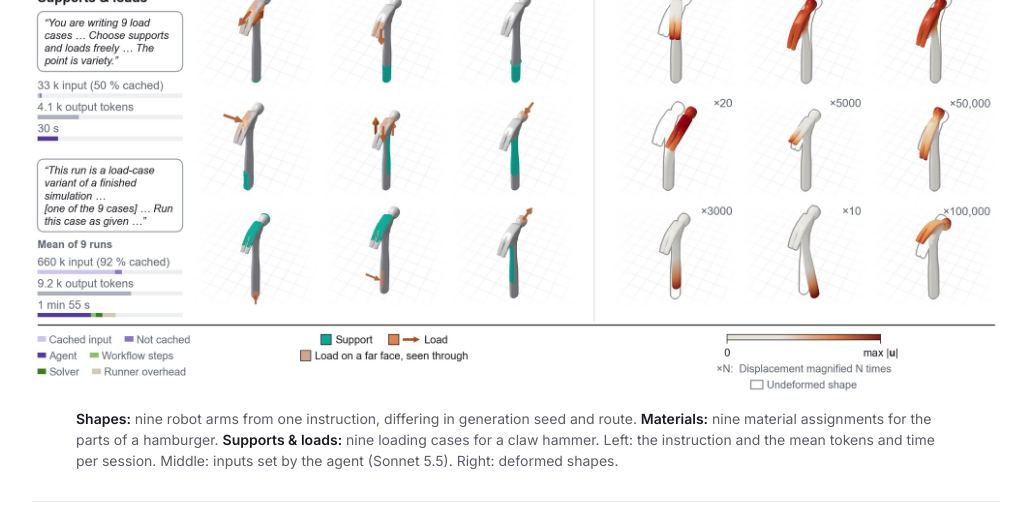
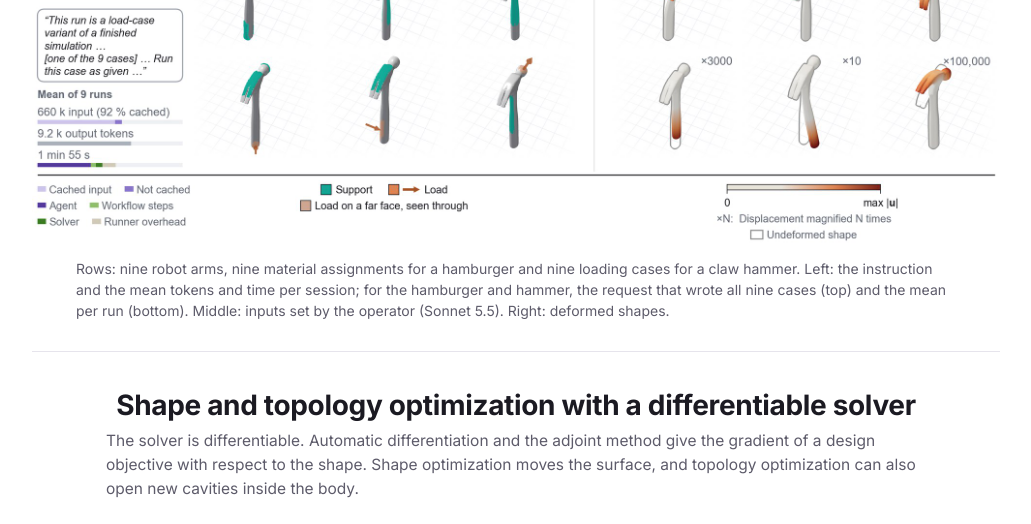
Before and after one commit to LuoXueling/luoxueling.github.io, a Jekyll site: the page mechfoundry/index.html, which Jekyll copies as it is, in a window 1280 px wide and 1400 px high, scrolled down 6801 px. Shown: the top 524 px of the window, without its empty margins (124-1155 px from the left). Built offline with Jekyll 4.4.1, drawn with Linux system fonts in a browser that asks for light colours; some of the changed text lies outside the part shown.

Commit message:
Minor fixes

```diff
--- a/_config.yml
+++ b/_config.yml
@@ -25,7 +25,7 @@ author:
   avatar           : "avatar.jpg"
   name             : "Xueling (Sterling) Luo"
   pronouns         :
-  bio              : "A new PhD student working on computational solid mechanics integrated with machine learning"
+  bio              : "PhD student working on computational solid mechanics integrated with machine learning"
   location         : "Ithaca, NY, USA"
   employer         : "Cornell University"
   uri              : # URL
--- a/mechfoundry/index.html
+++ b/mechfoundry/index.html
@@ -214,7 +214,7 @@
   <video controls autoplay muted loop playsinline preload="metadata" poster="static/img/demo_poster.jpg" width="1920" height="1080">
     <source src="static/video/demo.mp4" type="video/mp4">
   </video>
-  <p class="cap" style="text-align:center">From the prompt “simulate a park bench”, the AI agent operator generates the shape, segments it into parts, poses supports and loads, assigns materials and solves the nonlinear response. The design can then optionally be optimized for load-carrying ability. The video ends on 21 of the 50 objects the operator ran autonomously.</p>
+  <p class="cap" style="text-align:center">The operator receives the prompt “simulate a park bench”. It generates the shape, segments it into parts, poses supports and loads, assigns materials and solves the nonlinear response. The design can then be optimized for load-carrying ability.</p>
   </div>
 </section>
 
@@ -227,35 +227,35 @@
 </section>
 
 <section id="gallery">
-  <h2>From a few words to a solved simulation, for 50 objects</h2>
-  <p class="sub">The agent was given only a short description of each object, such as “a park bench”. It works from an operator skill, a set of generic instructions, reference material and scripts that frame its role as that of an engineer. Following it, the agent first wrote a case brief stating how the object is used, where it is held, what loads it and how large each load is. From there it generated the shape, decided where the object is supported and loaded, assigned materials and ran the simulation without further input. On average a session took 6.5 minutes and cost US$1.3 at API price.</p>
+  <h2>Fifty objects simulated from short descriptions</h2>
+  <p class="sub">We gave the AI agent operator only a short description of each object, such as “a park bench”. The operator follows an operator skill, a set of generic instructions, reference material and scripts written for the role of an engineer, and runs the workflow without further input. A session took 6.5 minutes and cost US$1.3 at API price on average.</p>
   <img width="2800" height="1711" class="fig" src="static/img/gallery.jpg" alt="50 generated objects, each deformed under the loading case the agent posed" loading="lazy">
-  <p class="cap">Each object was posed, simulated and checked by the AI agent operator (Claude Code with Opus 5.5) from a few words of description, across 10 categories from household items to landmarks. Color: displacement magnitude. Gray outline: undeformed shape.</p>
+  <p class="cap">The 50 objects come from 10 categories, from household items to landmarks, and each was run by Claude Code with Opus 5.5. Color shows the displacement magnitude, and the gray outline is the undeformed shape.</p>
 </section>
 
 <section id="method">
-  <h2>Making every step of structural analysis automatable for an AI agent</h2>
-  <p class="sub">Shapes produced by generative models often contain disconnected pieces and self-intersections, which conventional tetrahedral meshers reject. They also have no CAD faces on which to place loads and no division into parts. MechFoundry stores each shape as a signed distance field on an adaptive octree that does not need to follow the surface, and it splits the surface into parts so that supports, loads and materials can be assigned part by part.</p>
+  <h2>A workflow that an AI agent can run end to end</h2>
+  <p class="sub">Generated shapes often have disconnected pieces and self-intersections, which conventional tetrahedral meshers reject. They also have no CAD faces for placing loads and are not divided into parts. MechFoundry stores each shape as a signed distance field on an adaptive octree that does not have to follow the surface, and segments the surface into parts. Support and load regions can then be selected by part, position or facing direction, and each part can have its own material.</p>
   <img width="2400" height="1960" class="fig" src="static/img/overview.jpg" alt="Comparison of workflows and the MechFoundry pipeline" loading="lazy">
-  <p class="cap"><b>a,</b> Generated shapes can obstruct a general-purpose agent at every step of a conventional workflow (middle row, illustrative); MechFoundry makes each step automatable. <b>b,</b> Shape generation, segmentation, AI-assisted supports, loads and materials, and a differentiable diffuse Nitsche solver on an adaptive octree in NVIDIA Warp.</p>
+  <p class="cap"><b>a,</b> The five steps of a simulation of “a sitting rabbit”, done by an engineer (top), by a general-purpose agent writing its own scripts (middle, illustrative) and by MechFoundry (bottom). <b>b,</b> The MechFoundry workflow. AI subagents propose the supports, loads and materials, and the differentiable diffuse Nitsche solver runs on an adaptive octree in NVIDIA Warp.</p>
 </section>
 
 <section id="sessions">
-  <h2>The agent decides how each object is used, held, loaded and made</h2>
-  <p class="sub">Before computing anything, the agent writes down how the object is used, where it is held, what loads it and how large each load is. For example, the park bench is held at its four feet and loaded on the seat and backrest, while the hammer gets a steel head and a wooden handle. Each row shows these choices followed by the solved deformation.</p>
+  <h2>Six sessions in detail</h2>
+  <p class="sub">Each row is one of the 50 autonomous sessions, and the columns follow the order of the work. The operator first wrote a case brief stating how the object is used, where it is held, what loads it and how large each load is. It then picked a route for generating the shape. AI subagents proposed the support and load regions and a material for each part, and the operator approved or edited each proposal after looking at the rendered result. Last, it checked the solved deformation.</p>
   <img width="2400" height="2298" class="fig" src="static/img/agentic_results.jpg" alt="Six autonomous sessions: shape, supports and loads, materials, deformed shape" loading="lazy">
-  <p class="cap">Six of the 50 sessions, one per row: the session’s tokens and wall-clock time, the generated shape, supports (teal) and loads (orange), per-part Young’s modulus, and the deformed shape.</p>
+  <p class="cap">Columns: the session’s tokens and wall-clock time, the generated shape, supports (teal) and loads (orange), per-part Young’s modulus (log scale), and the deformed shape (magnified by the factor at the upper right).</p>
 </section>
 
 <section id="grades">
-  <h2>How language-model reviewers graded the agent’s engineering judgment</h2>
-  <p class="sub">There is no test suite for whether a loading case is the right one, so we gave all 50 objects to Claude Haiku 5.5, Sonnet 5.5 and Opus 5.5 as operators and had two panels of reviewers grade every session. One panel ran three Claude Fable 5.1 agents, from the same model family as the operators, and the other ran three GPT-6-Astra agents. Each reviewer graded the geometry, the supports and loads, and the materials as high, moderate or low, and the bars show the majority vote (the median when all three differ). The Fable panel graded higher than the Astra panel in most sessions where the two differed, and the two panels agreed slightly to fairly (Cohen’s kappa 0.19–0.25). We take the grades as a first indication of where the agent’s engineering judgment holds and where it fails.</p>
+  <h2>Grades from language-model reviewers</h2>
+  <p class="sub">We ran each of the 50 objects once with each of three operators, Claude Haiku 5.5, Sonnet 5.5 and Opus 5.5. There is no test suite for a loading case, so two panels of language-model reviewers graded the sessions. One panel had three Claude Fable 5.1 agents, from the same model family as the operators, and the other had three GPT-6-Astra agents. The reviewers saw each session’s figures, report and files without the operator’s name, and graded the geometry, the supports and loads, and the materials as high, moderate or low against fixed criteria. No human graded the sessions. Each bar shows the majority vote of a panel, or the median when all three reviewers differ. Cohen’s kappa between the two panels was 0.19–0.25, which is slight to fair agreement.</p>
   <div class="viz" id="rate">
     <div class="viz-legend"><span><i class="g-H"></i>High</span><span><i class="g-M"></i>Moderate</span><span><i class="g-L" style="outline:1px solid #cfc6ef"></i>Low</span><span><i class="g-N"></i>Not graded (setting never produced)</span></div>
     <div class="rate-grid" id="rate-grid"></div>
     <div class="viz-tip" id="rate-tip"></div>
   </div>
-  <p class="cap">Number of the 50 objects at each grade, by the majority vote of three reviewers. Haiku 5.5 did not finish 4 sessions; in three of them some settings were never produced and could not be graded (gray).</p>
+  <p class="cap">Number of the 50 objects at each grade. Haiku 5.5 did not finish 4 sessions; in three of them some settings were never produced and could not be graded (gray).</p>
   <div class="viz" id="cost" style="margin-top: 22px;">
     <div class="rate-panel"><h3>Operator cost per session <span class="unit" style="font-weight:400;color:var(--ink2);font-size:13px">(US$ at API price, log scale; one dot per object)</span></h3></div>
     <svg id="cost-svg" style="width:100%;height:auto"></svg>
@@ -265,15 +265,15 @@
 </section>
 
 <section id="variations">
-  <h2>Generating varied simulations of one object on request</h2>
-  <p class="sub">From one instruction, the agent produced nine robot arms that differ in generation seed and route. Asked for cases that vary as widely as possible, it wrote nine material assignments for a hamburger and nine loading cases for a hammer. Each variant was solved with the same workflow, and each further variation is cheaper than a fresh session starting from a minimal description.</p>
+  <h2>Several simulations of one object</h2>
+  <p class="sub">We gave the operator the same robot-arm instruction nine times. Each session used a different generation seed and chose its own generation route, so the nine arms differ. For a hamburger, we asked the operator to write nine material assignments in one request, and for a claw hammer, nine sets of supports and loads. Each case was then solved with the same workflow. Such a variation of a finished session costs less than a new session started from a short description.</p>
   <img width="2000" height="2368" class="fig" src="static/img/showcase.jpg" alt="Nine robot arms, nine hamburger material assignments and nine hammer loading cases, with deformed shapes" loading="lazy">
-  <p class="cap"><b>Shapes:</b> nine robot arms from one instruction, differing in generation seed and route. <b>Materials:</b> nine material assignments for the parts of a hamburger. <b>Supports &amp; loads:</b> nine loading cases for a claw hammer. Left: the instruction and the mean tokens and time per session. Middle: inputs set by the agent (Sonnet 5.5). Right: deformed shapes.</p>
+  <p class="cap">Rows: nine robot arms, nine material assignments for a hamburger and nine loading cases for a claw hammer. Left: the instruction and the mean tokens and time per session; for the hamburger and hammer, the request that wrote all nine cases (top) and the mean per run (bottom). Middle: inputs set by the operator (Sonnet 5.5). Right: deformed shapes.</p>
 </section>
 
 <section id="optimization">
-  <h2>Optimizing the design with a differentiable solver</h2>
-  <p class="sub">Because the solver is differentiable, the sensitivity of the objective to the shape is obtained by automatic differentiation and the adjoint method. Shape optimization moves the existing surface. Topology optimization also lets new holes form inside the body. Both runs reduce the table to half its volume while keeping it as stiff as possible.</p>
+  <h2>Shape and topology optimization with a differentiable solver</h2>
+  <p class="sub">The solver is differentiable. Automatic differentiation and the adjoint method give the gradient of a design objective with respect to the shape. Shape optimization moves the surface, and topology optimization can also open new cavities inside the body.</p>
   <div class="pair">
     <figure><div class="vlabel">Shape optimization</div><video aria-label="Shape optimization of a table over 101 iterations" controls autoplay muted loop playsinline preload="metadata" poster="static/img/shape_opt_poster.jpg" width="1920" height="978">
       <source src="static/video/shape_opt.mp4" type="video/mp4">
@@ -282,28 +282,28 @@
       <source src="static/video/hidden_phi.mp4" type="video/mp4">
     </video></figure>
   </div>
-  <p class="cap"><b>Shape optimization:</b> 101 iterations, 4.0 min. <b>Topology optimization:</b> new cavities open inside the table; 91 iterations, 3.9 min. Both reduce the table to half its initial volume while minimizing its strain energy under the load, on one RTX A6000 GPU.</p>
+  <p class="cap">The table starts as a rough design, held at its four feet and loaded on its top, and is optimized toward half of its initial volume with the lowest strain energy at that volume. Shape optimization took 101 iterations and 4.0 min, and topology optimization 91 iterations and 3.9 min, on one NVIDIA RTX A6000 GPU.</p>
 </section>
 
 <section id="refinement">
-  <h2>Refining generated shapes under the loads the agent posed</h2>
-  <p class="sub">We applied a short shape optimization to all 50 bodies from the autonomous sessions, each under the supports and loads the agent had chosen for it. It makes the body stiffer under the same loads while penalizing any growth in volume, and it stops before the surface moves far from the generated one, so each object stays recognizably the same. The 17 bodies with a visible refinement are shown.</p>
+  <h2>Refining the generated shapes under their own loads</h2>
+  <p class="sub">We also ran a short shape optimization on all 50 generated bodies, each under the supports and loads chosen in its session and with one volume-averaged material. The objective lowers the strain energy and penalizes growth in volume. Each run stops before the surface moves more than a few of the finest octree cells, so the object keeps its appearance. The figure shows the 17 bodies that changed noticeably.</p>
   <img width="2400" height="1334" class="fig" src="static/img/refine.jpg" alt="17 generated bodies before and after refinement, with supports, loads and change in shape" loading="lazy">
   <p class="cap">Left of each pair: supports (teal) and loads (orange) posed by the agent. Right: change in shape from −3<i>h</i><sub>min</sub> (blue, material removed) to 3<i>h</i><sub>min</sub> (red, material added), with <i>h</i><sub>min</sub> the finest octree cell size. SE/SE<sub>0</sub>: strain energy relative to the generated body; lower is stiffer under the same load.</p>
 </section>
 
 <section id="interface">
-  <h2>Running the workflow in a web interface, by an agent or by a person</h2>
-  <p class="sub">The same workflow runs in a web interface. The left column lists past conversations, the middle column holds the conversation with each step and its approval gate, and the right column shows the current result in 3D along with the GPU and CPU load. A person can answer every gate by hand, or start an agent session in which Claude Code drives the same steps and reports what it did.</p>
+  <h2>A web interface for users and AI agents</h2>
+  <p class="sub">The workflow also runs in a web interface. The left column lists past conversations, the middle column shows the conversation with an approval gate at each step, and the right column shows the current result in 3D and the GPU, CPU and memory use. A person can answer each gate by hand, or start an agent session in which Claude Code runs the same steps and reports back.</p>
   <img width="2400" height="1350" class="fig ui-shot" src="static/img/ui_agent.jpg" alt="Web interface showing an agent-operated park bench session with the agent's report and the displacement result" loading="lazy">
-  <p class="cap"><b>Agent-operated.</b> After re-solving a park bench with a stiffer wood, the agent reports what it changed, the results and the caveats, while the viewer shows the displacement magnitude.</p>
+  <p class="cap"><b>Agent-operated:</b> a park bench, with the agent’s report.</p>
   <img width="2400" height="1350" class="fig ui-shot" src="static/img/ui_user.jpg" alt="Web interface showing a user-operated single-seat sofa session with the per-part material card and the displacement result" loading="lazy" style="margin-top: 22px;">
-  <p class="cap"><b>User-operated.</b> A single-seat sofa: the per-part material card, where inferred values can be edited before approval, and the displacement after the person ran the solve.</p>
+  <p class="cap"><b>User-operated:</b> a single-seat sofa, with the per-part material card, where the values proposed by the AI subagent can be edited before approval.</p>
 </section>
 
 <section id="comparison">
-  <h2>Comparing the diffuse Nitsche solutions with conventional finite elements</h2>
-  <p class="sub">The diffuse Nitsche method solves on an adaptive octree of hexahedral cells that does not follow the surface, so we solved each of the 50 sessions again with conventional finite elements on three body-fitted tetrahedral meshes generated by TetGen. The body-fitted solves use the same Newton solver, written in NVIDIA Warp, on the same machine, with their linear systems solved directly on the CPU. Three generated surfaces intersect themselves and TetGen could not mesh them, leaving 47 objects. At the default octree level 7, the displacements of the two methods differ by a median of 4.6–6.6%, and by 2.7–3.0% one level finer. Preparing the octree takes a few seconds or less, while building a tetrahedral mesh for a generated surface takes 7 to 20 times longer, and the diffuse Nitsche solve is at least as fast as the body-fitted ones.</p>
+  <h2>Diffuse Nitsche compared with body-fitted finite elements</h2>
+  <p class="sub">The diffuse Nitsche method solves on an adaptive octree of hexahedral cells that does not follow the surface, so its solution can differ from that of conventional finite elements on a mesh that does. We therefore solved each session again on three body-fitted meshes of linear tetrahedra built with TetGen, with the same Newton solver in NVIDIA Warp on the same machine. TetGen could not mesh three generated surfaces because they intersect themselves, which leaves 47 objects. Both solutions used double precision, a tight Newton tolerance and one averaged material per object. Linear tetrahedra are stiffer in bending than the trilinear hexahedra of the octree, so part of the difference comes from the element type, and neither solution is an exact reference.</p>
   <div class="viz" id="viz">
     <div class="viz-legend"><span><i style="background:var(--l7)"></i>Octree level 7 (default)</span><span><i style="background:var(--l8)"></i>Octree level 8</span></div>
     <div class="viz-grid">
@@ -314,7 +314,7 @@
     </div>
     <div class="viz-tip" id="viz-tip"></div>
   </div>
-  <p class="cap">Medians over the objects each solution exists for: the 47 objects TetGen could mesh for the body-fitted solutions and the accuracy (46 at level 8, where one diffuse Nitsche solve did not fully converge), and all 50 for the diffuse Nitsche times (49 for its solve at level 8). Accuracy: difference between the diffuse Nitsche solution and the solution on each body-fitted mesh of linear tetrahedra, after removing rigid-body motion. Body-fitted meshes: <b>matched DOFs</b>, with as many nodes as the octree; <b>matched surface</b>, with surface edges as fine as the finest octree cell; <b>graded</b>, fine at the surface and coarser inside. Preparation: octree, boundary conditions and solver setup for diffuse Nitsche; surface resizing, TetGen meshing, boundary mapping and solver setup for body-fitted meshes. Times are on one NVIDIA RTX A6000 GPU and one AMD Ryzen Threadripper 3970X CPU.</p>
+  <p class="cap">Bars are medians over the 47 objects that TetGen could mesh, or all 50 for the diffuse Nitsche times. The matched-DOF mesh has as many nodes as the octree, the matched-surface mesh uses the finest octree cell size throughout, and the graded mesh is fine at the surface and coarser inside. Some body-fitted solves at level 8 ran on the CPU, because their meshes did not fit in GPU memory or the GPU solve failed.</p>
 </section>
 
 </main>
```
Also changed, not shown: _pages/about.md (+4 -3 lines).
